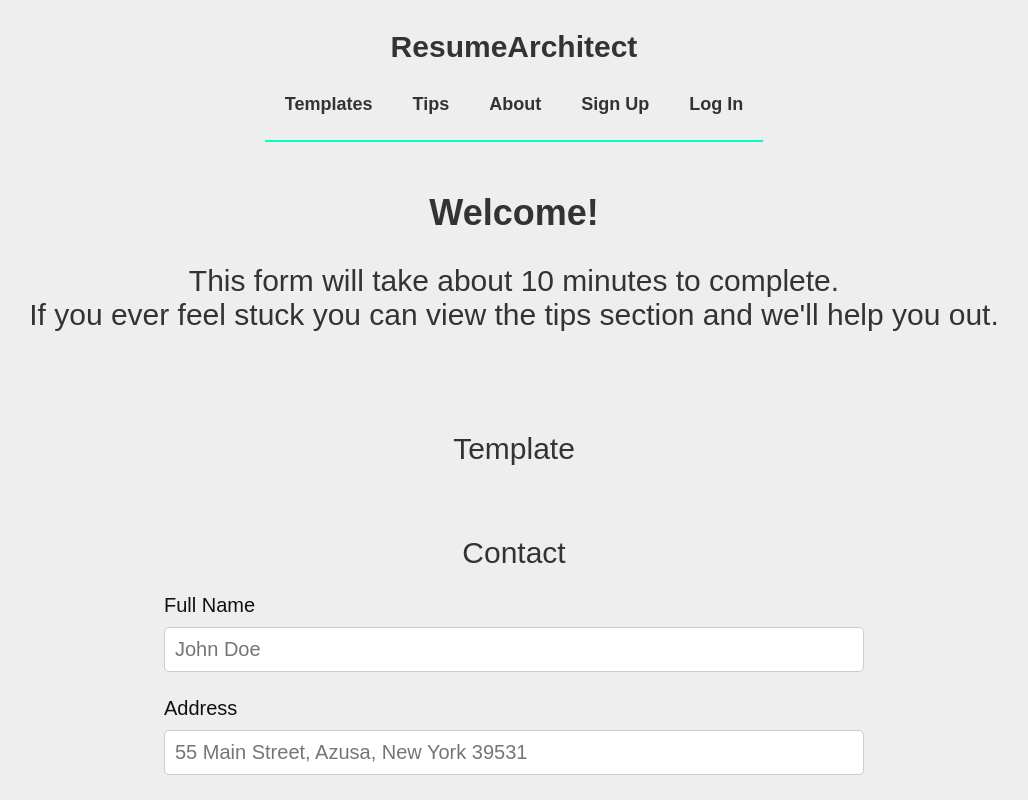
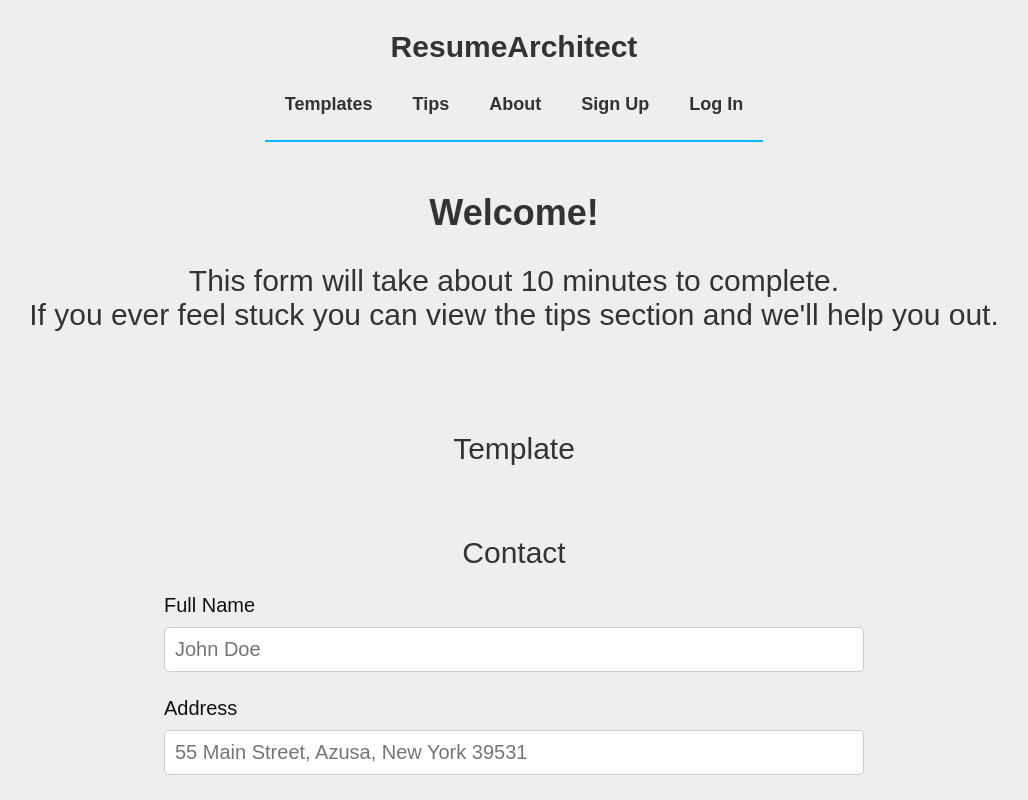
Before and after one commit to cristicismas/resume-architect, a React (Create React App) app in the folder client/: page /build/1 in a window 1280 px wide. Shown: the top 800 px of the page, without its empty margins (126-1154 px from the left). Built offline with nearby package versions, Linux system fonts and the light colour scheme; no server answers; a web font is replaced by a local one.

Commit message:
Change header.dark nav's border-bottom color

```diff
--- a/client/src/components/layout/Header.css
+++ b/client/src/components/layout/Header.css
@@ -64,6 +64,11 @@ header nav a:hover {
     width: 90%;
   }
 
+  header.dark nav {
+    border-bottom: 2px solid rgb(0, 183, 255);
+
+  }
+
   header nav {
     border-bottom: 2px solid rgb(0, 255, 194);
   }
```
